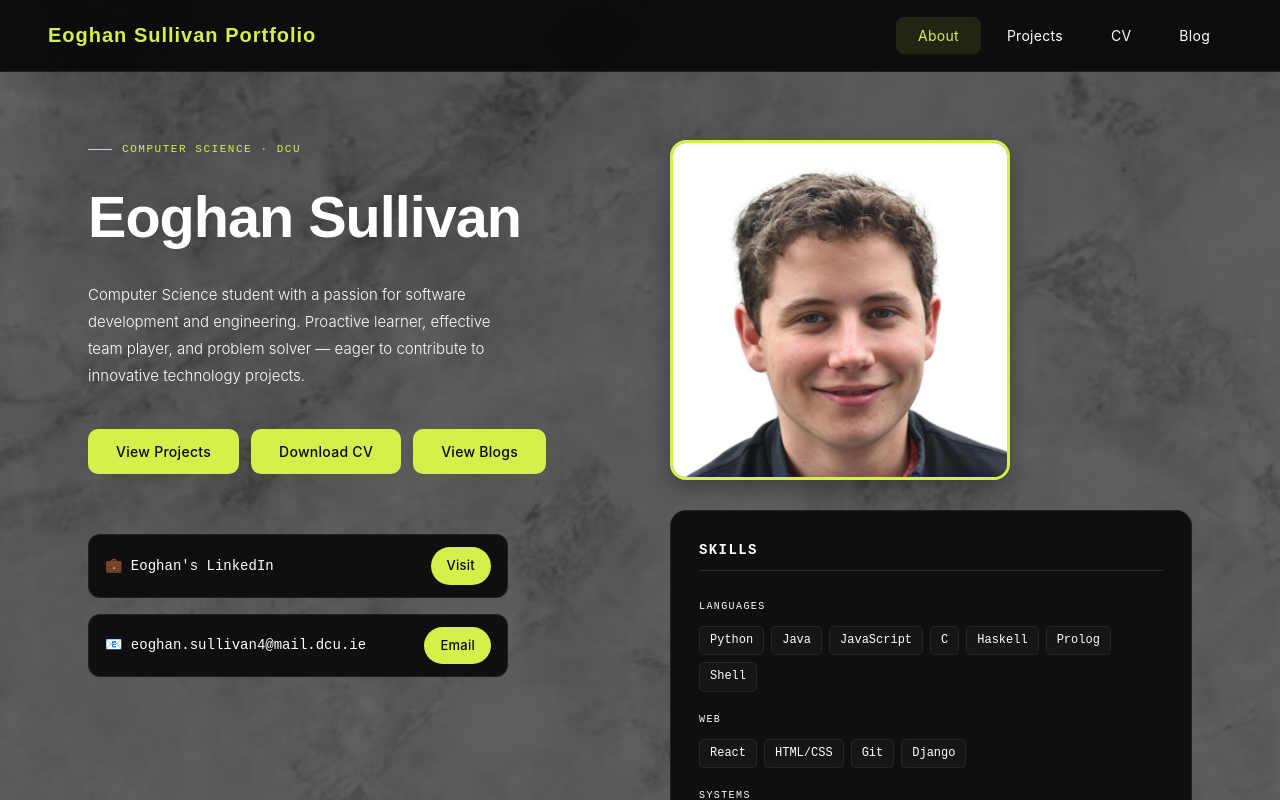
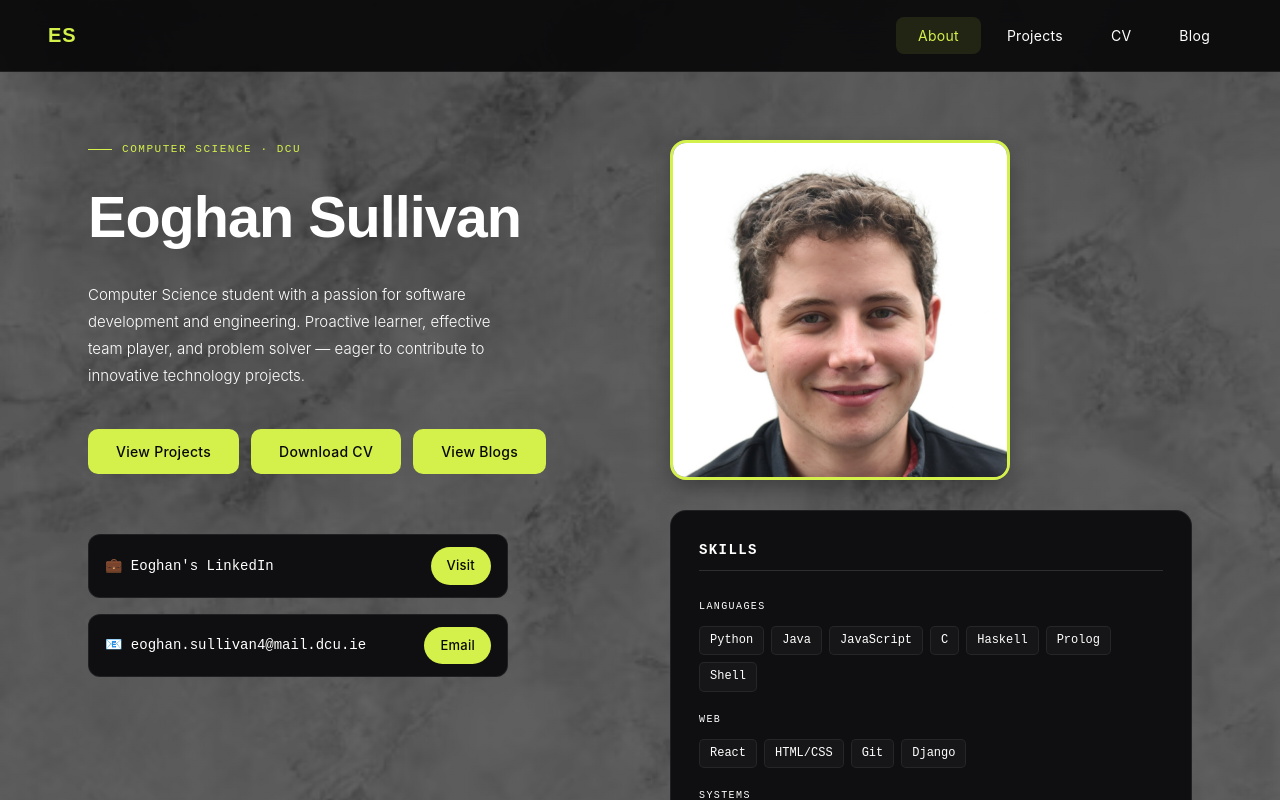
Before and after one commit to Eoghaning/eoghansullivan.github.io, a React (Vite) app: page / in a window 1280 px wide. Shown: the top 800 px of the page. Built offline with nearby package versions, Linux system fonts and the light colour scheme.

Commit message:
trying to troubleshoot netlify via navbar

```diff
--- a/src/components/Navbar.jsx
+++ b/src/components/Navbar.jsx
@@ -11,9 +11,7 @@ export default function Navbar({ activeSection }) {
 
   return (
     <nav className="nav">
-      <span className="nav-logo" onClick={() => scrollTo("about")}>
-        Eoghan Sullivan Portfolio
-      </span>
+      <span className="nav-logo" onClick={() => scrollTo("about")}>ES</span>
       <div className={`nav-links ${menuOpen ? "open" : ""}`}>
         {NAV_LINKS.map((l) => (
           <button
```
